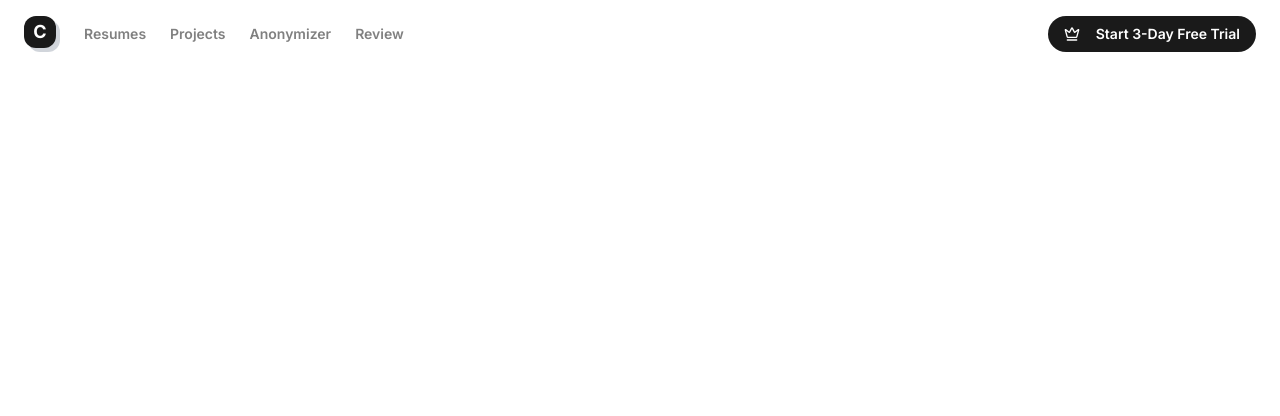
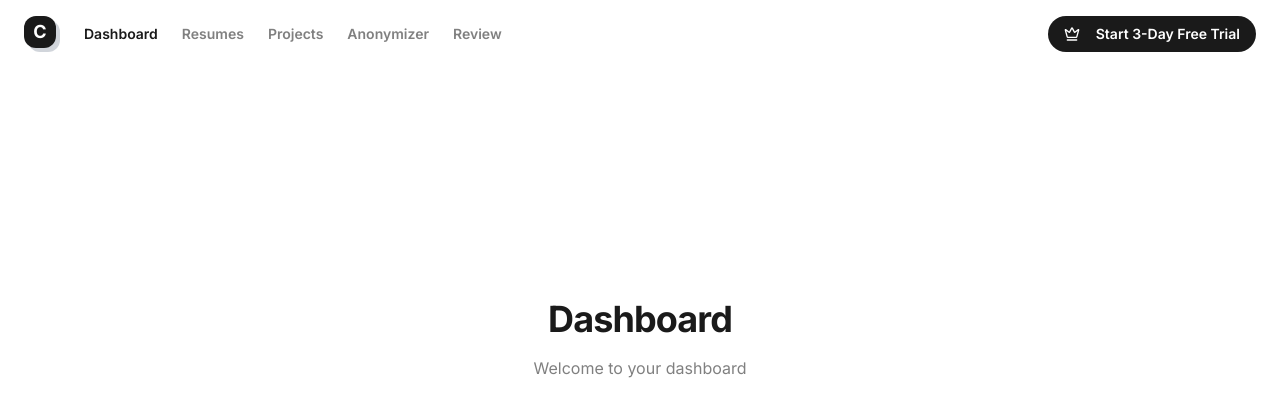
Before and after one commit to rjordonez/CookedCareers, a React (Vite) app: page /dashboard in a window 1280 px wide. Shown: the top 416 px of the page. Built offline with nearby package versions, Linux system fonts and the light colour scheme; no server answers.

Commit message:
fixed dash

```diff
--- a/src/components/DashboardNav.tsx
+++ b/src/components/DashboardNav.tsx
@@ -44,7 +44,7 @@ const DashboardNav = ({
         <div className="flex flex-wrap items-center justify-between gap-4">
           {/* Left: Logo + Navigation */}
           <div className="flex items-center gap-2 md:gap-6">
-            <Link to="/resumes" className="flex items-center gap-2">
+            <Link to="/dashboard" className="flex items-center gap-2">
               <div className="relative w-[36px] h-[36px] shrink-0">
                 {/* Grey paper layer (offset bottom-right) */}
                 <div className="absolute w-8 h-8 rounded-xl bg-gray-300 bottom-0 right-0"></div>
@@ -56,14 +56,14 @@ const DashboardNav = ({
             </Link>
 
             <div className="flex items-center gap-3 md:gap-6">
-              {/* <Link
+              <Link
                 to="/dashboard"
                 className={`text-sm font-semibold transition-colors ${
                   isDashboardPage ? 'text-foreground' : 'text-muted-foreground hover:text-foreground'
                 }`}
               >
                 Dashboard
-              </Link> */}
+              </Link>
               <Link
                 to="/resumes"
                 className={`text-sm font-semibold transition-colors ${
--- a/src/pages/Dashboard.tsx
+++ b/src/pages/Dashboard.tsx
@@ -11,12 +11,12 @@ const Dashboard = () => {
         isLoadingSubscription={isLoadingSubscription}
       />
 
-      {/* <main className="max-w-7xl mx-auto px-6 pt-8 pb-6">
+      <main className="max-w-7xl mx-auto px-6 pt-8 pb-6">
         <div className="flex flex-col items-center justify-center min-h-[60vh]">
           <h1 className="text-4xl font-bold mb-4">Dashboard</h1>
           <p className="text-muted-foreground">Welcome to your dashboard</p>
         </div>
-      </main> */}
+      </main>
     </div>
   );
 };
```
